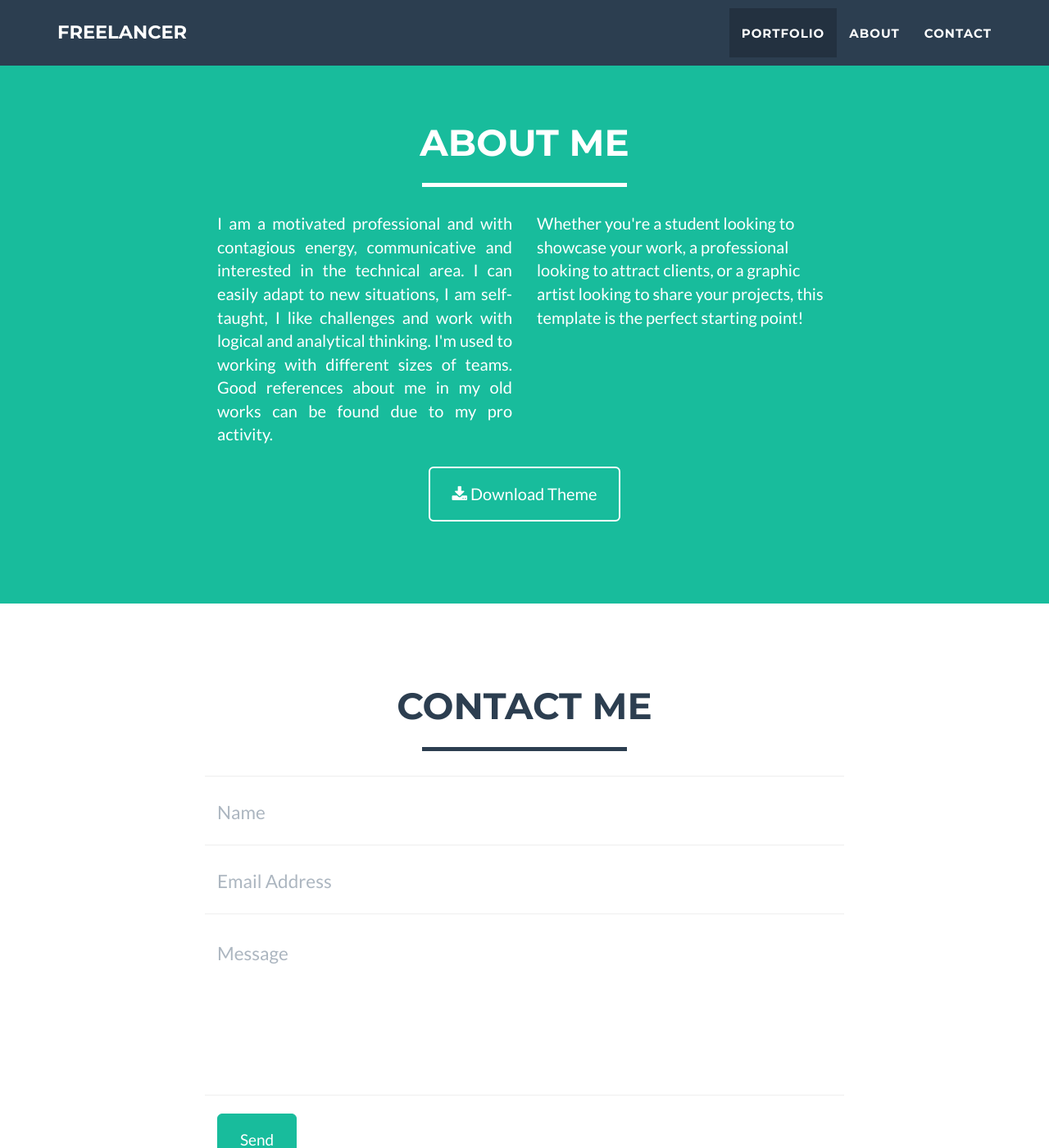
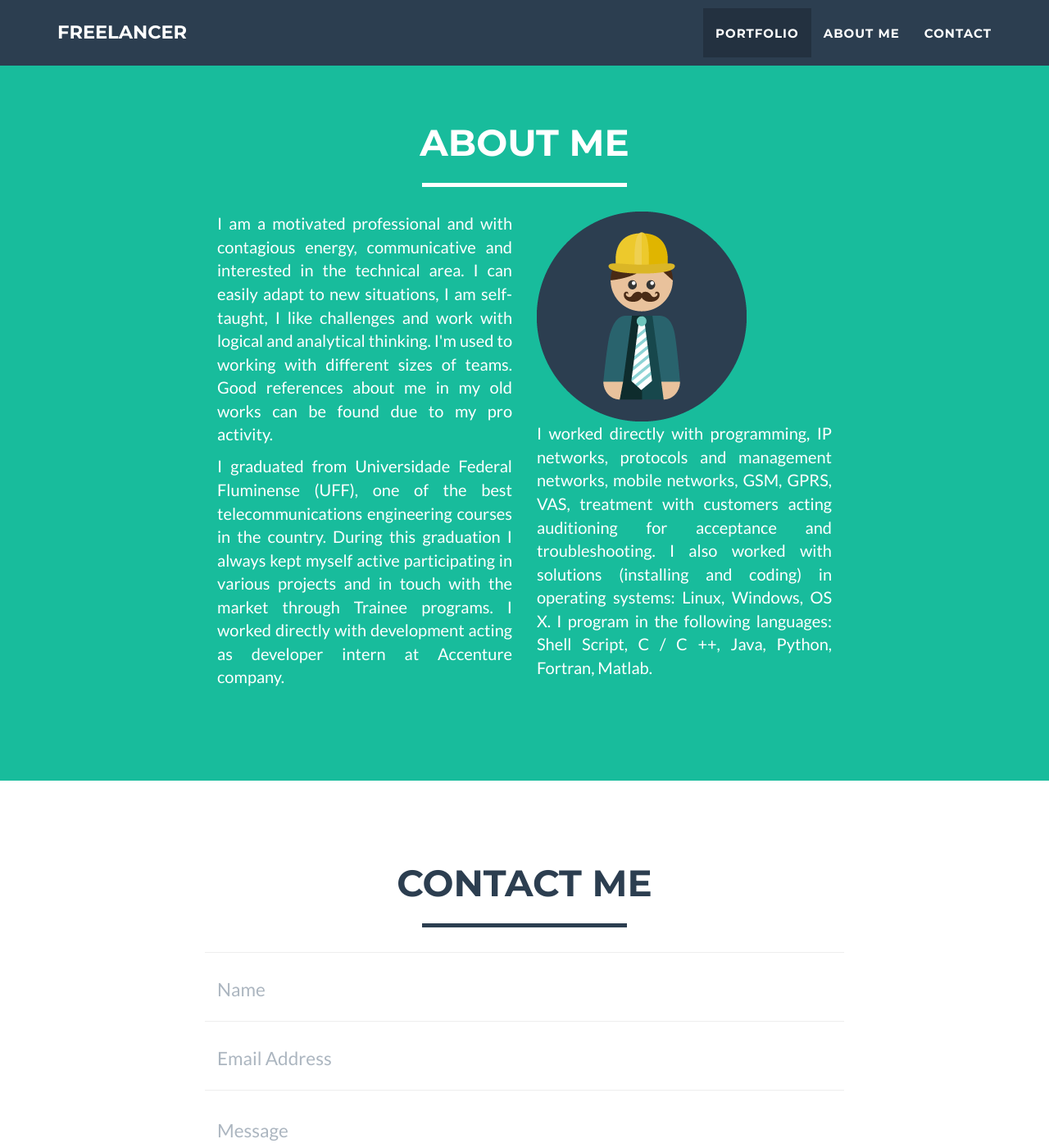
Before and after one commit to carolineamado/carolineamado.github.io, a Jekyll site: the page built from index.html, in a window 1280 px wide and 1400 px high, scrolled down 1616 px. Shown: the whole window at 82% size. Built offline with Jekyll 4.4.1, drawn with Linux system fonts in a browser that asks for light colours.

Commit message:
About me
Test

```diff
--- a/_includes/about.html
+++ b/_includes/about.html
@@ -10,14 +10,17 @@
             <div class="row">
                 <div class="col-lg-4 col-lg-offset-2">
                     <p align="justify" >I am a motivated professional and with contagious energy, communicative and interested in the technical area. I can easily adapt to new situations, I am self-taught, I like challenges and work with logical and analytical thinking. I'm used to working with different sizes of teams. Good references about me in my old works can be found due to my pro activity.</p>
+					<p align="justify">I graduated from Universidade Federal Fluminense (UFF), one of the best telecommunications engineering courses in the country. During this graduation I always kept myself active participating in various projects and in touch with the market 	through Trainee programs. I worked directly with development acting as developer intern at Accenture company.</p>
+
                 </div>
                 <div class="col-lg-4">
-                    <p>Whether you're a student looking to showcase your work, a professional looking to attract clients, or a graphic artist looking to share your projects, this template is the perfect starting point! </p>
+
+				    <img class="img-responsive" src="img/profile.png" alt="">
+					<p align="justify">I worked directly with programming, IP networks, protocols and management networks, mobile networks, GSM, GPRS, VAS, treatment with customers acting auditioning  for acceptance and troubleshooting. I also worked with solutions (installing and coding) in operating systems: Linux, Windows, OS X. I program in the following languages: Shell Script, C / C ++, Java, Python, Fortran, 	Matlab.</p>
+
                 </div>
                 <div class="col-lg-8 col-lg-offset-2 text-center">
-                    <a href="#" class="btn btn-lg btn-outline">
-                        <i class="fa fa-download"></i> Download Theme
-                    </a>
+
                 </div>
             </div>
         </div>
--- a/_includes/nav.html
+++ b/_includes/nav.html
@@ -22,7 +22,7 @@
                         <a href="#portfolio">Portfolio</a>
                     </li>
                     <li class="page-scroll">
-                        <a href="#about">About</a>
+                        <a href="#about">About me</a>
                     </li>
                     <li class="page-scroll">
                         <a href="#contact">Contact</a>
```
